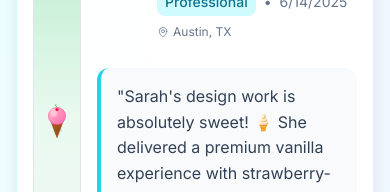
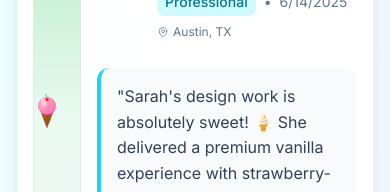
Before and after one commit to Treemonkey1234/Scoop_Static, a Next.js app: page / in a window 390 px wide. Shown: the part 392-584 px from the top of the page. Built offline with nearby package versions, Linux system fonts and the light colour scheme.

Commit message:
Improve touch responsiveness - larger touch targets, global touch events, smooth dragging

```diff
--- a/components/DragVoteSystem.tsx
+++ b/components/DragVoteSystem.tsx
@@ -111,14 +111,8 @@ const DragVoteSystem: React.FC<DragVoteSystemProps> = ({
     document.removeEventListener('mouseup', handleGlobalMouseUp)
   }, [])
 
-  // Touch events - only handle on ice cream cone specifically
+  // Touch events - handle on ice cream cone area
   const handleTouchStart = useCallback((e: React.TouchEvent) => {
-    // Only handle if touching the ice cream cone directly
-    const target = e.target as HTMLElement
-    if (!target.closest('svg') && !target.closest('[data-ice-cream]')) {
-      return // Let normal touch behavior happen
-    }
-
     e.preventDefault()
     e.stopPropagation()
 
@@ -130,25 +124,40 @@ const DragVoteSystem: React.FC<DragVoteSystemProps> = ({
     setDragPosition({ x: 0, y: 0 })
     setHasMoved(false)
     setIsDragging(true)
+
+    // Add global touch events for smooth dragging
+    document.addEventListener('touchmove', handleGlobalTouchMove, { passive: false })
+    document.addEventListener('touchend', handleGlobalTouchEnd)
   }, [])
 
-  const handleTouchMove = useCallback((e: React.TouchEvent) => {
+  const handleGlobalTouchMove = useCallback((e: TouchEvent) => {
     if (!isDragging || e.touches.length !== 1) return
 
     e.preventDefault()
-    e.stopPropagation()
 
     const touch = e.touches[0]
     updatePosition(touch.clientY)
   }, [isDragging, updatePosition])
 
-  const handleTouchEnd = useCallback((e: React.TouchEvent) => {
+  const handleGlobalTouchEnd = useCallback(() => {
     if (!isDragging) return
 
+    finishDrag()
+    document.removeEventListener('touchmove', handleGlobalTouchMove)
+    document.removeEventListener('touchend', handleGlobalTouchEnd)
+  }, [isDragging])
+
+  const handleTouchMove = useCallback((e: React.TouchEvent) => {
+    // This is now handled by global events, but keep for compatibility
     e.preventDefault()
     e.stopPropagation()
-    finishDrag()
-  }, [isDragging])
+  }, [])
+
+  const handleTouchEnd = useCallback((e: React.TouchEvent) => {
+    // This is now handled by global events, but keep for compatibility
+    e.preventDefault()
+    e.stopPropagation()
+  }, [])
 
   const finishDrag = useCallback(() => {
     if (!isDragging || !containerRef.current) return
@@ -194,12 +203,14 @@ const DragVoteSystem: React.FC<DragVoteSystemProps> = ({
         data-ice-cream="true"
         className={`absolute cursor-grab active:cursor-grabbing transition-all ${
           isDragging ? 'scale-110 z-50' : 'z-20 duration-300'
-        } hover:scale-105`}
+        } hover:scale-105 touch-none`}
         style={{
           top: '50%',
           left: '50%',
           transform: `translate(-50%, -50%) translateY(${dragPosition.y}px)`,
           transition: isDragging ? 'none' : 'transform 0.3s cubic-bezier(0.4, 0, 0.2, 1)',
+          padding: '10px', // Add padding to make touch area larger
+          margin: '-10px', // Negative margin to offset padding
         }}
         onMouseDown={handleMouseDown}
         onTouchStart={handleTouchStart}
```
